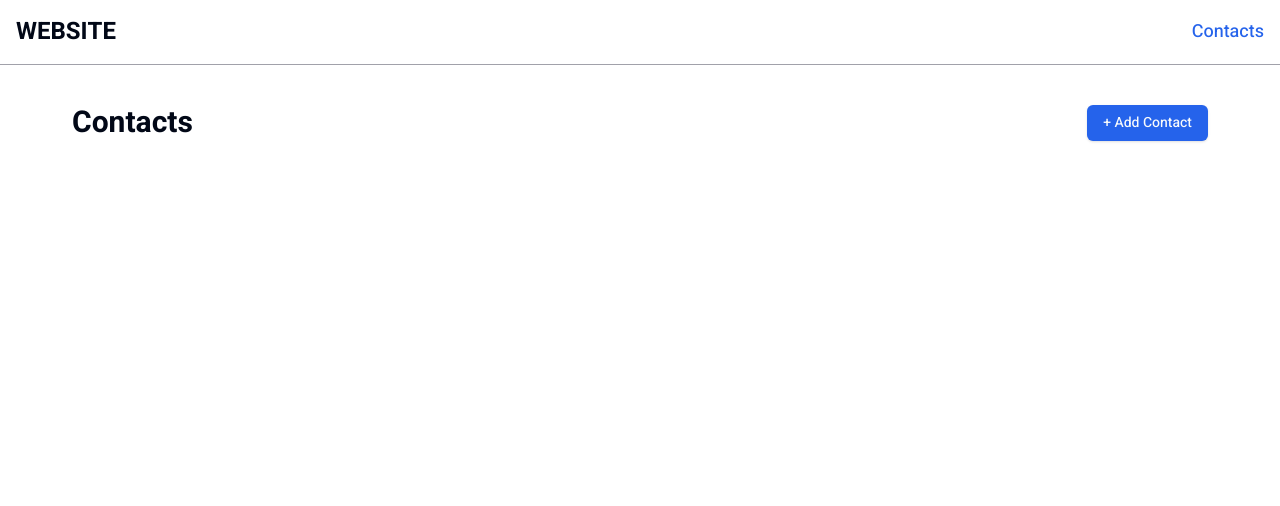
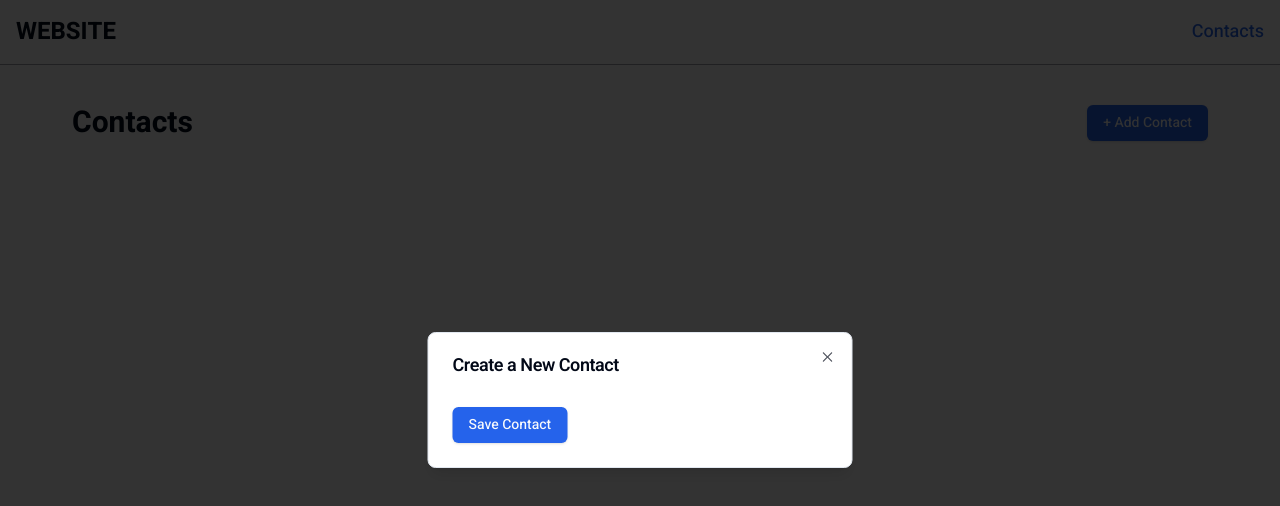
Before and after one commit to weedeej/fe-assessment, a Next.js app: page /contacts in a window 1280 px wide. Both pictures are taken after a click on the button "+ Add Contact". Shown: the top 506 px of the page. Built offline with nearby package versions, Linux system fonts and the light colour scheme.

Commit message:
AddContact Initial Implementation

```diff
--- /dev/null
+++ b/src/screens/ContactsPage/AddContact.tsx
@@ -0,0 +1,35 @@
+import { Button } from "@/components/ui/button"
+import {
+  Dialog,
+  DialogContent,
+  DialogDescription,
+  DialogFooter,
+  DialogHeader,
+  DialogTitle,
+  DialogTrigger,
+} from "@/components/ui/dialog"
+import { Input } from "@/components/ui/input"
+
+export function AddContact() {
+  return (
+    <Dialog>
+      <DialogTrigger asChild>
+        <Button>+ Add Contact</Button>
+      </DialogTrigger>
+      <DialogContent className="sm:max-w-[425px]">
+        <DialogHeader>
+          <DialogTitle>
+            Create a New Contact
+          </DialogTitle>
+        </DialogHeader>
+        <div className="flex flex-col gap-4">
+        </div>
+        <DialogFooter>
+          <div className="flex flex-row w-full">
+            <Button type="submit">Save Contact</Button>
+          </div>
+        </DialogFooter>
+      </DialogContent>
+    </Dialog>
+  )
+}
--- a/src/screens/ContactsPage.tsx
+++ b/src/screens/ContactsPage/index.tsx
@@ -1,12 +1,13 @@
 import { ContactCard } from "@/components/ContactCard";
 import { Button } from "@/components/ui/button";
+import { AddContact } from "./AddContact";
 
 export function ContactsPage() {
   return (
     <div className="p-10 flex flex-col gap-10">
       <div className="flex flex-row items-center justify-between">
         <h1 className="text-3xl font-bold">Contacts</h1>
-        <Button>+ Add Contact</Button>
+        <AddContact />
       </div>
       <div className="flex flex-col gap-2">
         <ContactCard name="John Doe" imagePath="/images/john-doe.jpg" lastContactDate={new Date()} />
```
